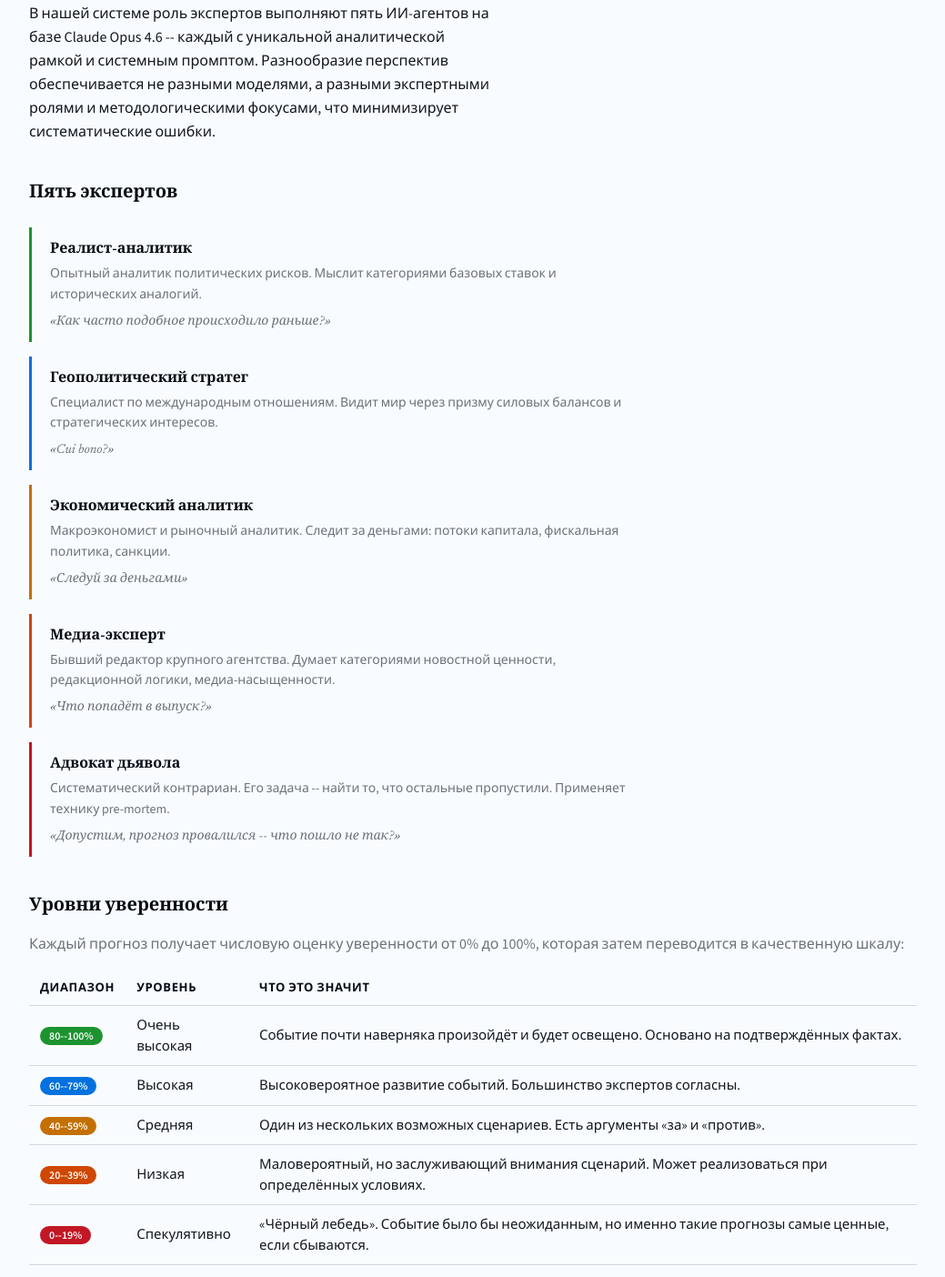
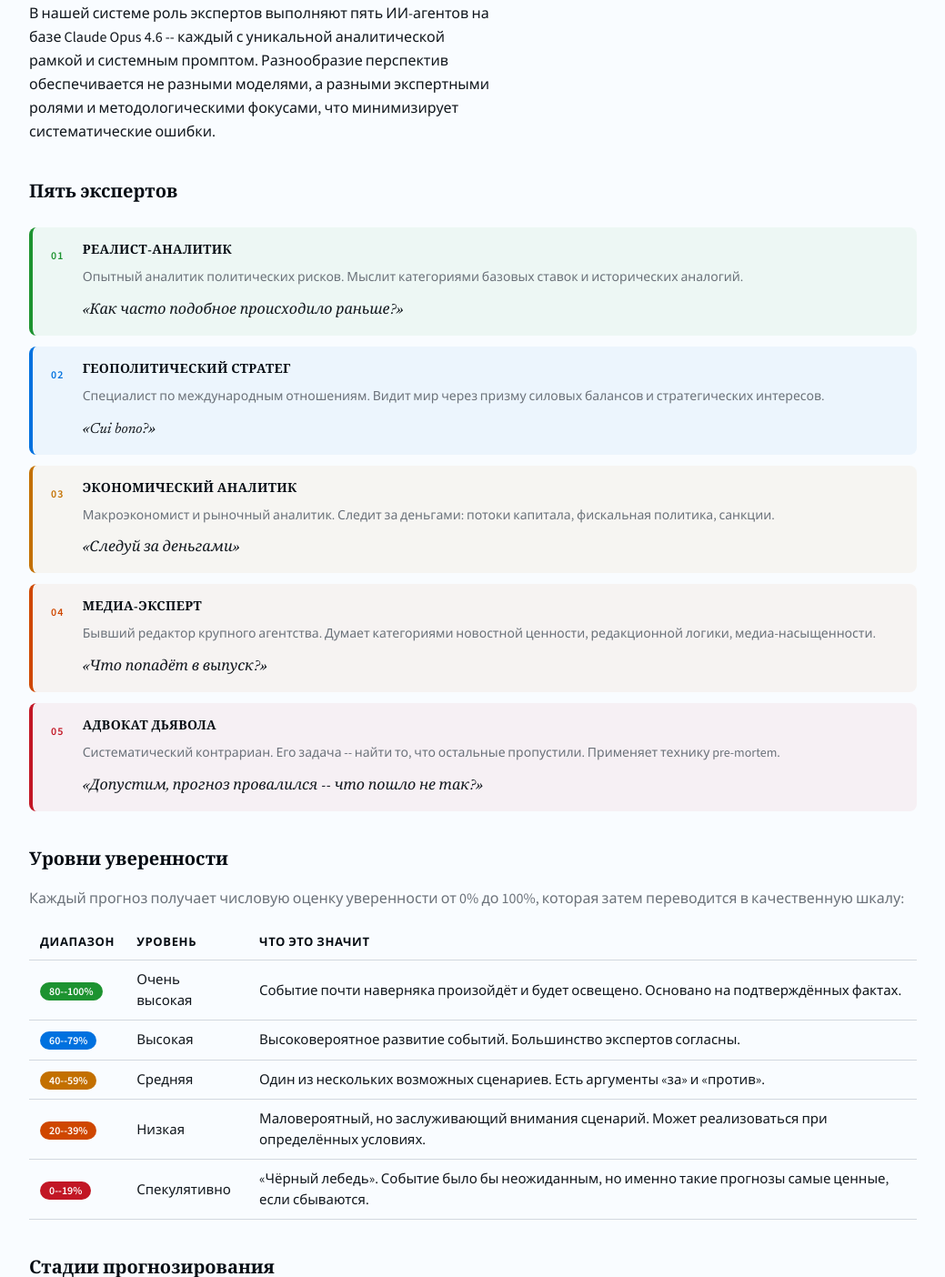
Before and after one commit to Antopkin/delphi-press, a FastAPI app: page /about in a window 1280 px wide. Shown: the part 519-1923 px from the top of the page at 91% size, without its empty margins (120-1159 px from the left). Run offline with FastAPI, Linux system fonts and the light colour scheme; parts of the project's set-up code (start-up, migrations or seed data) failed here and were passed over.

Commit message:
fix(about): amplify persona section — inverted hierarchy, tinted rows
Quote as hero (serif italic text-base), heading as label (uppercase
tracking-wide text-sm). Tinted backgrounds at 5% opacity per expert
color. Thicker border-l-4. Numbered 01-05 gutter. Full-width rows.

Co-Authored-By: Claude Opus 4.6 (1M context) <noreply@anthropic.com>

```diff
--- a/src/web/templates/about.html
+++ b/src/web/templates/about.html
@@ -43,51 +43,73 @@
 <section class="mb-10">
     <h2 class="text-xl mb-6">Пять экспертов</h2>
 
-    <div class="space-y-4 max-w-2xl" data-stagger>
-        <div class="border-l-3 border-confidence-very-high pl-5 py-3" style="--fn-stagger-i: 0;">
-            <h3 class="text-base font-semibold m-0 mb-1">Реалист-аналитик</h3>
-            <p class="text-sm text-text-muted leading-relaxed mb-2">
-                Опытный аналитик политических рисков. Мыслит категориями
-                базовых ставок и исторических аналогий.
-            </p>
-            <p class="text-sm font-heading italic text-text-muted m-0">&laquo;Как часто подобное происходило раньше?&raquo;</p>
+    <div class="space-y-3" data-stagger>
+
+        <div class="flex gap-5 items-start bg-confidence-very-high/5 rounded-lg px-5 py-4 border-l-4 border-confidence-very-high" style="--fn-stagger-i: 0;">
+            <div class="shrink-0 pt-0.5">
+                <span class="text-xs font-semibold uppercase tracking-widest text-confidence-very-high">01</span>
+            </div>
+            <div class="min-w-0">
+                <h3 class="text-sm font-semibold uppercase tracking-wide m-0 mb-2 text-text-heading">Реалист-аналитик</h3>
+                <p class="text-sm text-text-muted leading-relaxed mb-3">
+                    Опытный аналитик политических рисков. Мыслит категориями базовых ставок и исторических аналогий.
+                </p>
+                <p class="font-heading italic text-base text-text m-0">&laquo;Как часто подобное происходило раньше?&raquo;</p>
+            </div>
         </div>
 
-        <div class="border-l-3 border-confidence-high pl-5 py-3" style="--fn-stagger-i: 1;">
-            <h3 class="text-base font-semibold m-0 mb-1">Геополитический стратег</h3>
-            <p class="text-sm text-text-muted leading-relaxed mb-2">
-                Специалист по международным отношениям. Видит мир через
-                призму силовых балансов и стратегических интересов.
-            </p>
-            <p class="text-sm font-heading italic text-text-muted m-0">&laquo;Cui bono?&raquo;</p>
+        <div class="flex gap-5 items-start bg-confidence-high/5 rounded-lg px-5 py-4 border-l-4 border-confidence-high" style="--fn-stagger-i: 1;">
+            <div class="shrink-0 pt-0.5">
+                <span class="text-xs font-semibold uppercase tracking-widest text-confidence-high">02</span>
+            </div>
+            <div class="min-w-0">
+                <h3 class="text-sm font-semibold uppercase tracking-wide m-0 mb-2 text-text-heading">Геополитический стратег</h3>
+                <p class="text-sm text-text-muted leading-relaxed mb-3">
+                    Специалист по международным отношениям. Видит мир через призму силовых балансов и стратегических интересов.
+                </p>
+                <p class="font-heading italic text-base text-text m-0">&laquo;Cui bono?&raquo;</p>
+            </div>
         </div>
 
-        <div class="border-l-3 border-confidence-moderate pl-5 py-3" style="--fn-stagger-i: 2;">
-            <h3 class="text-base font-semibold m-0 mb-1">Экономический аналитик</h3>
-            <p class="text-sm text-text-muted leading-relaxed mb-2">
-                Макроэкономист и рыночный аналитик. Следит за деньгами:
-                потоки капитала, фискальная политика, санкции.
-            </p>
-            <p class="text-sm font-heading italic text-text-muted m-0">&laquo;Следуй за деньгами&raquo;</p>
+        <div class="flex gap-5 items-start bg-confidence-moderate/5 rounded-lg px-5 py-4 border-l-4 border-confidence-moderate" style="--fn-stagger-i: 2;">
+            <div class="shrink-0 pt-0.5">
+                <span class="text-xs font-semibold uppercase tracking-widest text-confidence-moderate">03</span>
+            </div>
+            <div class="min-w-0">
+                <h3 class="text-sm font-semibold uppercase tracking-wide m-0 mb-2 text-text-heading">Экономический аналитик</h3>
+                <p class="text-sm text-text-muted leading-relaxed mb-3">
+                    Макроэкономист и рыночный аналитик. Следит за деньгами: потоки капитала, фискальная политика, санкции.
+                </p>
+                <p class="font-heading italic text-base text-text m-0">&laquo;Следуй за деньгами&raquo;</p>
+            </div>
         </div>
 
-        <div class="border-l-3 border-confidence-low pl-5 py-3" style="--fn-stagger-i: 3;">
-            <h3 class="text-base font-semibold m-0 mb-1">Медиа-эксперт</h3>
-            <p class="text-sm text-text-muted leading-relaxed mb-2">
-                Бывший редактор крупного агентства. Думает категориями
-                новостной ценности, редакционной логики, медиа-насыщенности.
-            </p>
-            <p class="text-sm font-heading italic text-text-muted m-0">&laquo;Что попадёт в выпуск?&raquo;</p>
+        <div class="flex gap-5 items-start bg-confidence-low/5 rounded-lg px-5 py-4 border-l-4 border-confidence-low" style="--fn-stagger-i: 3;">
+            <div class="shrink-0 pt-0.5">
+                <span class="text-xs font-semibold uppercase tracking-widest text-confidence-low">04</span>
+            </div>
+            <div class="min-w-0">
+                <h3 class="text-sm font-semibold uppercase tracking-wide m-0 mb-2 text-text-heading">Медиа-эксперт</h3>
+                <p class="text-sm text-text-muted leading-relaxed mb-3">
+                    Бывший редактор крупного агентства. Думает категориями новостной ценности, редакционной логики, медиа-насыщенности.
+                </p>
+                <p class="font-heading italic text-base text-text m-0">&laquo;Что попадёт в выпуск?&raquo;</p>
+            </div>
         </div>
 
-        <div class="border-l-3 border-confidence-speculative pl-5 py-3" style="--fn-stagger-i: 4;">
-            <h3 class="text-base font-semibold m-0 mb-1">Адвокат дьявола</h3>
-            <p class="text-sm text-text-muted leading-relaxed mb-2">
-                Систематический контрариан. Его задача -- найти то,
-                что остальные пропустили. Применяет технику pre-mortem.
-            </p>
-            <p class="text-sm font-heading italic text-text-muted m-0">&laquo;Допустим, прогноз провалился -- что пошло не так?&raquo;</p>
+        <div class="flex gap-5 items-start bg-confidence-speculative/5 rounded-lg px-5 py-4 border-l-4 border-confidence-speculative" style="--fn-stagger-i: 4;">
+            <div class="shrink-0 pt-0.5">
+                <span class="text-xs font-semibold uppercase tracking-widest text-confidence-speculative">05</span>
+            </div>
+            <div class="min-w-0">
+                <h3 class="text-sm font-semibold uppercase tracking-wide m-0 mb-2 text-text-heading">Адвокат дьявола</h3>
+                <p class="text-sm text-text-muted leading-relaxed mb-3">
+                    Систематический контрариан. Его задача -- найти то, что остальные пропустили. Применяет технику pre-mortem.
+                </p>
+                <p class="font-heading italic text-base text-text m-0">&laquo;Допустим, прогноз провалился -- что пошло не так?&raquo;</p>
+            </div>
         </div>
+
     </div>
 </section>
 
```
Also changed, not shown: src/web/static/css/tailwind.css.
